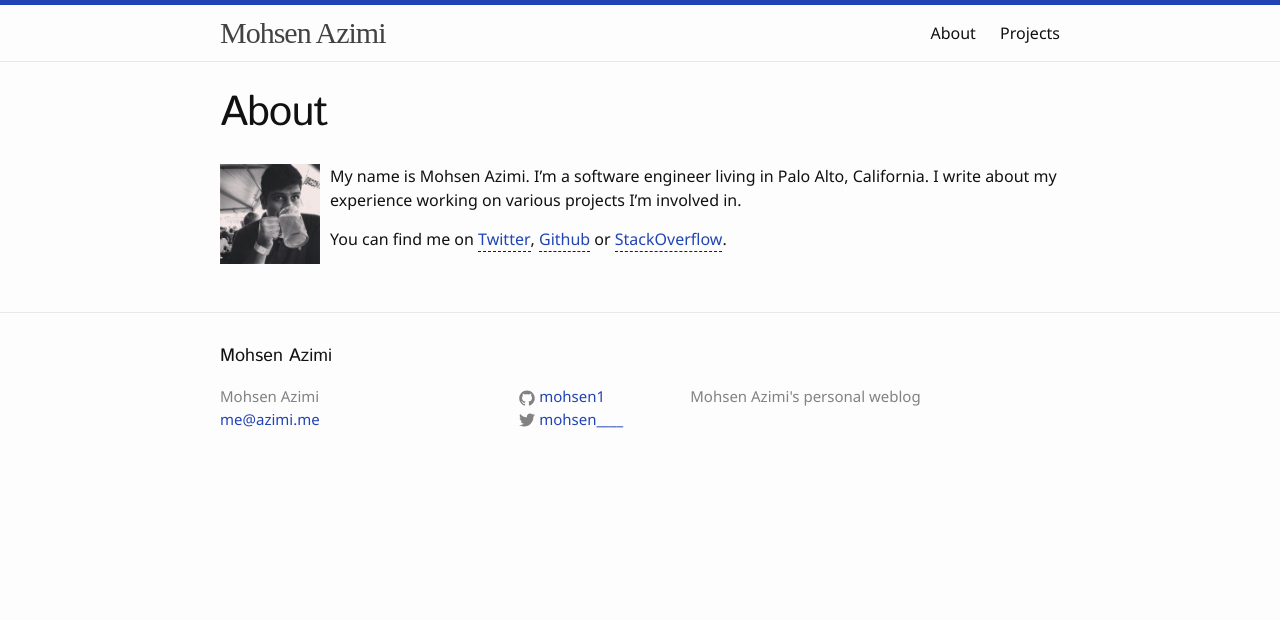
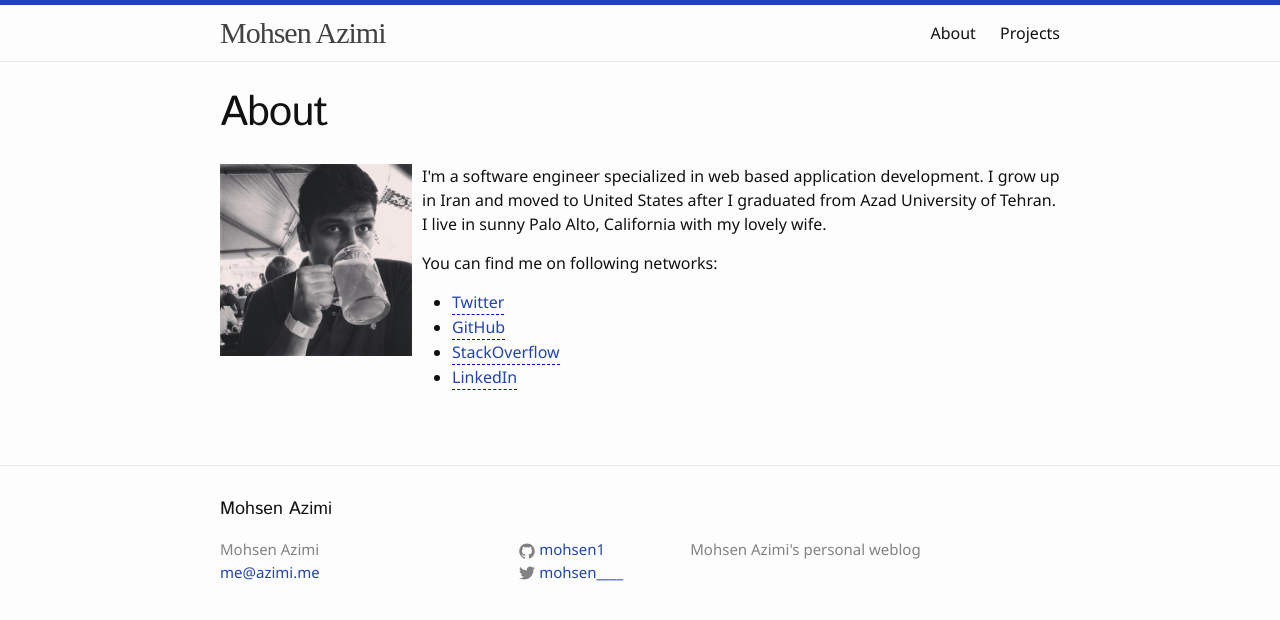
Before and after one commit to mohsen1/mohsen1.github.io, a Jekyll site: the page built from about.md, in a window 1280 px wide. Shown: the top 620 px of the page. Built offline with Jekyll 4.4.1, drawn with Linux system fonts in a browser that asks for light colours; some web fonts are replaced.

Commit message:
Update about

```diff
--- a/_sass/_pages.scss
+++ b/_sass/_pages.scss
@@ -1,5 +1,9 @@
-.avatar {
-    padding-right: 10px;
-    float: left;
-    img { max-width: 100px; }
+.about {
+  display: flex;
+
+  .avatar {
+      padding-right: 10px;
+
+      img { max-width: 15vw; }
+  }
 }
--- a/about.md
+++ b/about.md
@@ -4,10 +4,23 @@ title: About
 permalink: /about/
 ---
 
-<div class="avatar">
-    <img src="/assets/images/avatar.jpg">
+<div class="about">
+  <div class="avatar">
+      <img src="/assets/images/avatar.jpg">
+  </div>
+
+  <div class="text">
+
+    <p>I'm a software engineer specialized in web based application development. I grow up in Iran and moved to United States after I graduated from Azad University of Tehran. I live in sunny Palo Alto, California with my lovely wife.</p>
+
+    <p>You can find me on following networks:</p>
+
+    <ul>
+      <li><a href="https://twitter.com/mohsen____">Twitter</a></li>
+      <li><a href="https://github.com/mohsen1">GitHub</a></li>
+      <li><a href="http://stackoverflow.com/users/650722/mohsen">StackOverflow</a></li>
+      <li><a href="https://www.linkedin.com/pub/mohsen-azimi/9b/167/b42">LinkedIn</a></li>
+    </ul>
+  </div>
+
 </div>
-
-My name is Mohsen Azimi. I'm a software engineer living in Palo Alto, California. I write about my experience working on various projects I'm involved in.
-
-You can find me on [Twitter](https://twitter.com/mohsen____), [Github](https://github.com/mohsen1) or [StackOverflow](http://stackoverflow.com/users/650722/mohsen).
```
